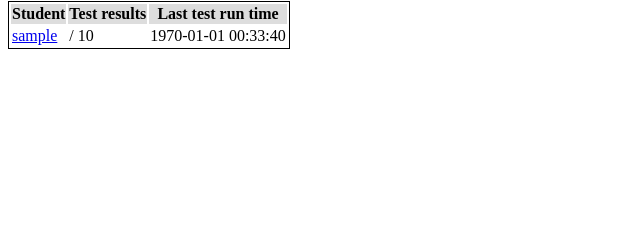
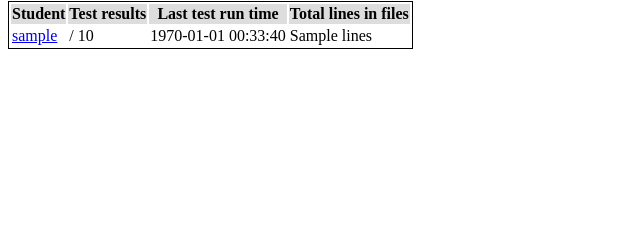
Before and after one commit to edanaher/idecl, a Python web app: template executors/simplejava/templates/assignment_results.html in a window 1280 px wide. Shown: the part 68-308 px from the top of the page, without its empty margins (0-640 px from the left). Run offline with Jinja, Linux system fonts and the light colour scheme; the template is opened without the code that fills it: most values are stand-ins (such as "Sample title", 1, 10 or a date in 2020).

Commit message:
Add lines in files to submissions page.

```diff
--- a/executors/simplejava/projects.py
+++ b/executors/simplejava/projects.py
@@ -248,11 +248,14 @@ def assignment_results(pid):
         rows = conn.execute(text("""
             SELECT projects.name, projects.id,
                    test_results.success, test_results.total, test_results.created,
-                   users.email, users.name AS username
+                   users.email, users.name AS username,
+                   SUM(LENGTH(files.contents) - LENGTH(REPLACE(contents, X'0A', ''))) AS lines
             FROM projects
             LEFT JOIN (SELECT project_id, success, total, created, RANK() OVER (PARTITION BY project_id ORDER BY created DESC) as rank FROM project_test_results) AS test_results ON projects.id = test_results.project_id
             LEFT JOIN users ON projects.owner == users.id
+            LEFT JOIN files ON files.project_id = projects.id AND NOT files.hidden AND NOT files.readonly AND NOT files.inherited
             WHERE (rank=1 OR rank IS NULL) AND parent_id=:pid AND cloned_as_assignment=TRUE
+            GROUP BY projects.id;
         """), [{"pid": pid}]).all()
 
     return render_template("assignment_results.html", classroom_id=classroom_row.id, classroom_name=classroom_row.name, project_id=pid, project_name=project_row.name, loggedinas=current_user, canmanageusers=has_permission(P.LISTUSERS), results=rows)
--- a/executors/simplejava/templates/assignment_results.html
+++ b/executors/simplejava/templates/assignment_results.html
@@ -34,7 +34,7 @@
   </div>
   <h4 style="margin-bottom: 0px;">Submissions:</h4>
   <table id="assignment-results">
-    <tr><th>Student</th><th>Test results</th><th>Last test run time</th></tr>
+    <tr><th>Student</th><th>Test results</th><th>Last test run time</th><th>Total lines in files</th></tr>
     {% for result in results %}
     <tr>
       <td><a href="/projects/{{ result.id }}">{{ result.username or result.email or result.name }}</a></td>
@@ -45,6 +45,7 @@
         <td>-</td>
         <td>-</td>
       {% endif %}
+      <td>{{ result.lines }}</td>
     </tr>
     {% endfor %}
   </table>
```
